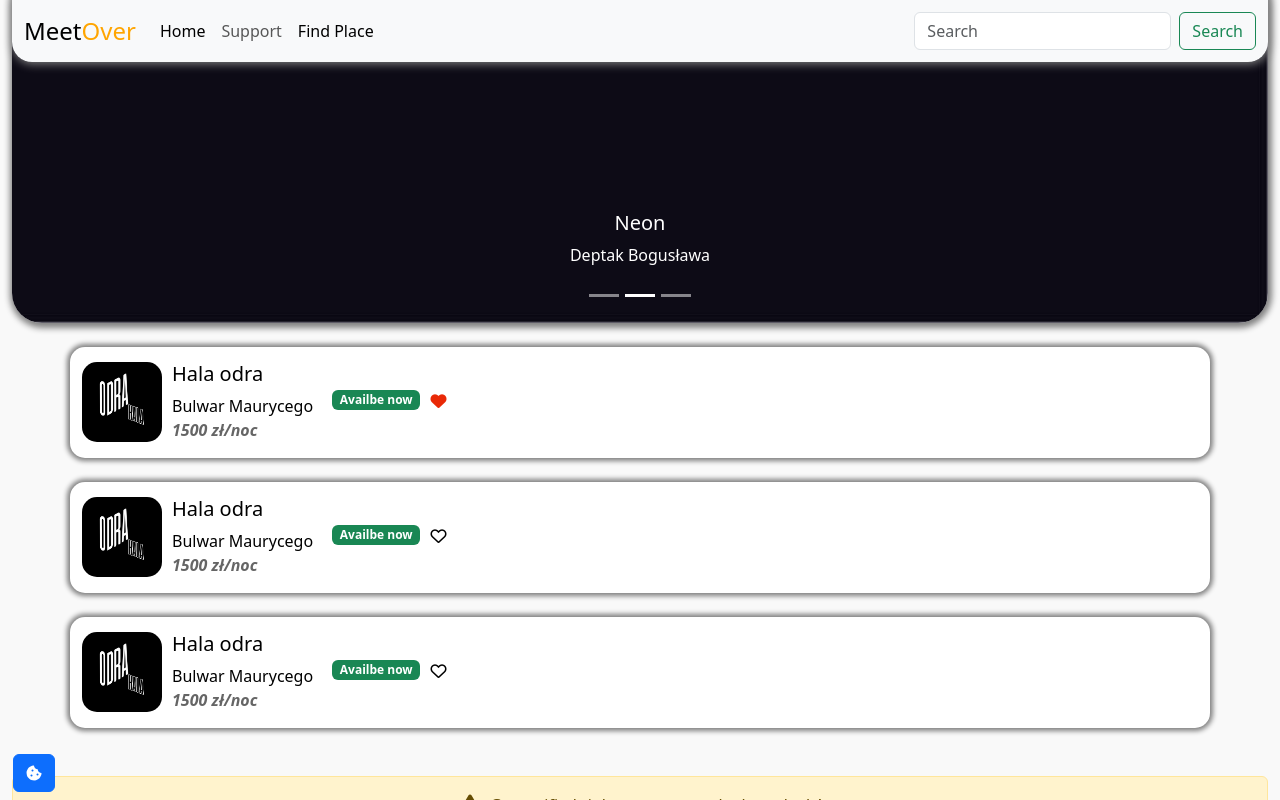
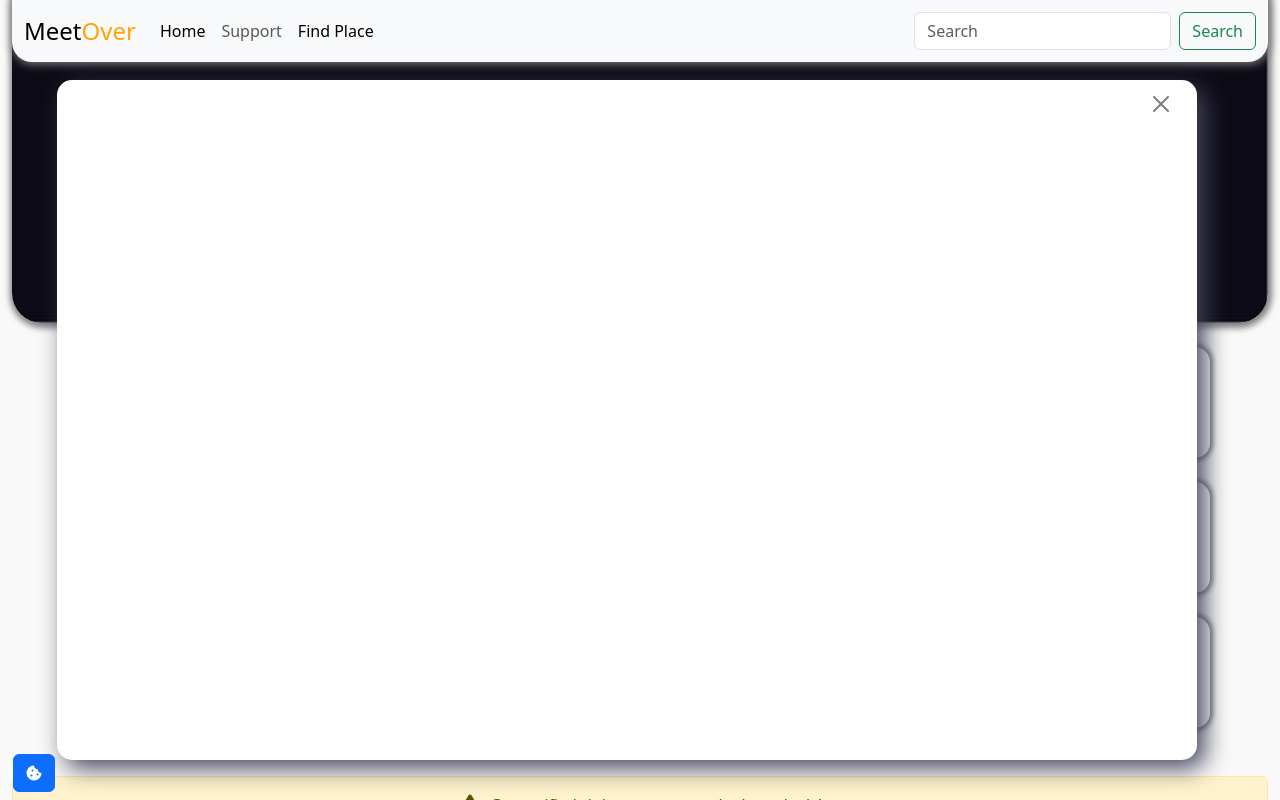
Before and after one commit to maniek-wq/PracaIn-, a plain HTML site: page index.html in a window 1280 px wide. Both pictures are taken after a click on the icon 438 px from the left and 1477 px from the top of the page. Shown: the part 1077-1877 px from the top of the page. Drawn offline with nearby package versions, Linux system fonts and the light colour scheme.

Commit message:
newScreen

```diff
--- a/script.js
+++ b/script.js
@@ -1,31 +1,28 @@
-let preview = document.querySelectorAll(".tile");
+let preview = document.querySelectorAll("#tile");
 let heartIcon = document.querySelectorAll(".fa-heart");
+let crl = document.getElementsByClassName("carouselItems");
 
-isExisting = true;
-isCreated = false;
+preview.forEach(function(myTile){
+  myTile.addEventListener("click",function(){
+    let previewScreen = document.createElement("div");
+    previewScreen.setAttribute("class", "container-lg previewScreen d-flex flex-row-reverse bd-highlight");
+    document.body.appendChild(previewScreen);
+    document.body.style.overflow = "hidden";
+    // <button type="button" class="btn-close" aria-label="Close"></button>
 
-// if(isExisting){
-//   preview.addEventListener("click",function(){
-//         console.log("klik!");
-//         let con = document.getElementById("mainContainer");
-//         let navbar = document.getElementById("nav")
-//         const previewTile = document.createElement("div");
-//         previewTile.setAttribute("class","previewTile");
-//         previewTile.setAttribute("id","tileId")
-//         navbar.appendChild(previewTile);
-//         isCreated = true;
-//         const closeButton = document.createElement("button");
-//         closeButton.setAttribute("class","btn-close");
-//         closeButton.setAttribute("id","myCloseBtn");
-//         closeButton.ariaLabel="Close";
-//         closeButton.type="button";
-//         previewTile.appendChild(closeButton);
-//         closeButton.addEventListener("click",function(){
-//             previewTile.remove();
-//         });
+    const btnClose = document.createElement("button");
+    btnClose.setAttribute("class","btn-close p-3 bd-highlight");
+    btnClose.type="button";
+    btnClose.ariaLabel="Close";
+    previewScreen.appendChild(btnClose);
 
-// });
-// }
+    btnClose.addEventListener("click",function(){
+        previewScreen.remove();
+        document.body.style.overflow = "auto";
+    });
+  });
+});
+
 let isLiked = false;
 heartIcon.forEach(function(icon) {
   icon.addEventListener("click", function() {
--- a/style.css
+++ b/style.css
@@ -32,6 +32,7 @@ body{
     position: fixed;
     bottom:1%;
     left:1%;
+    z-index: 999;
 }
 
 
@@ -104,10 +105,21 @@ flex-direction: column;
     margin-bottom: 3px;
 }
 
-#heartIcon{
- z-index: 999;
+
+
+.previewScreen{
+    z-index:3;
+    position: fixed;
+    top:80px;
+    height:85vh;
+    background-color: white;
+    width:90%;
+   transform: translateX(5%);
+   border-radius: 15px;
+   -webkit-box-shadow: 8px 8px 24px 0px rgba(66, 68, 90, 1);
+    -moz-box-shadow: 8px 8px 24px 0px rgba(66, 68, 90, 1);
+    box-shadow: 8px 8px 24px 0px rgba(66, 68, 90, 1);
 }
-
-@keyframes check {
+.btn-close{
 
 }
```
Also changed, not shown: index.html (+1 -1 lines).
